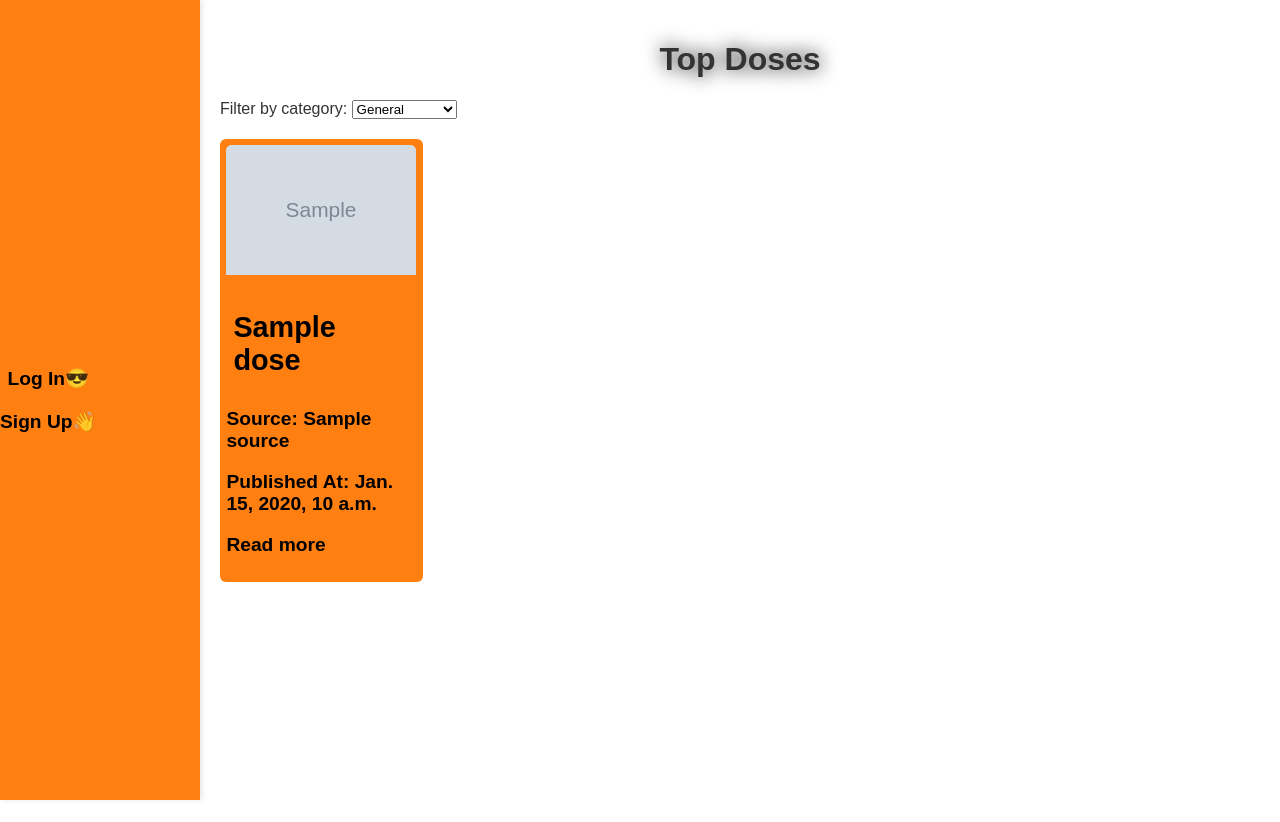
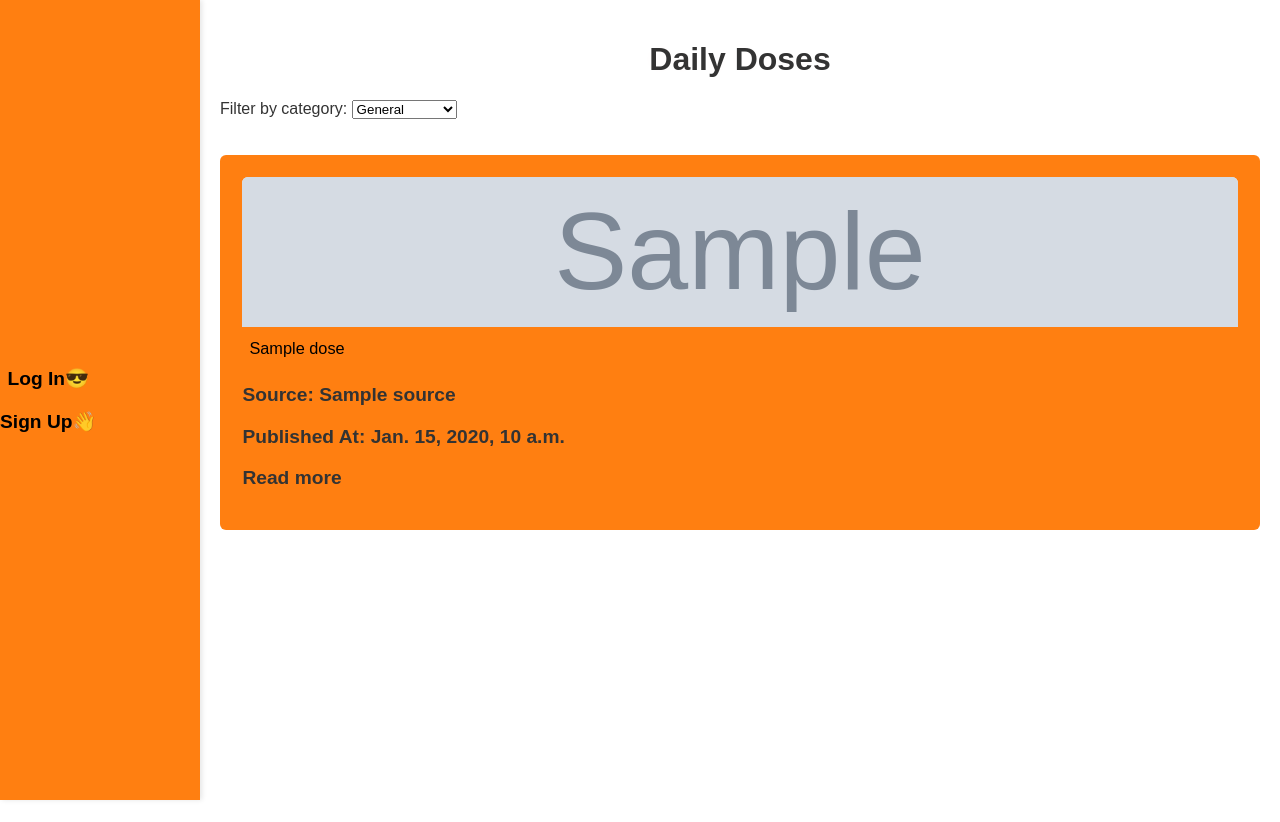
Before and after one commit to maviles7/dailydose, a Django app: template main_app/templates/doses/index.html in a window 1280 px wide. Shown: the top 822 px of the page. Run offline with Django 3.2, Linux system fonts and the light colour scheme; the template is opened without the code that fills it: most values are stand-ins (such as "Sample title", 1, 10 or a date in 2020); grey boxes marked "Sample" are stand-in pictures.

Commit message:
code sync

```diff
--- a/main_app/static/css/base.css
+++ b/main_app/static/css/base.css
@@ -85,7 +85,7 @@ main {
     text-shadow: 0 0 5px #ff7f11;
   }
   50% {
-    text-shadow: 0 0 20px black;
+    text-shadow: 0 0 20px transparent;
   }
   100% {
     text-shadow: 0 0 5px #ff7f11;
@@ -116,25 +116,36 @@ footer {
   margin-top: 40px;
 }
 
-
 /* card ui styling */
 
 .card {
-    width: 190px;
-    background:  #ff7f11;
-    padding: .4em;
+  position: relative;
+  overflow: hidden;
+  background: #ff7f11;
+  padding: 0.4em;
   border-radius: 6px;
+  flex: 1 1 calc(33.333% - 16px); /* Adjust the width of the cards */
+  box-sizing: border-box;
+  margin-bottom: 16px; /* Adjust the margin as needed */
+  &:hover {
+    transform: scale(1.05);
+  }
+}
+
+.card-link {
+  display: block;
+  text-decoration: none;
+  color: inherit;
+  padding: 16px; /* Adjust padding as needed */
+  border-radius: 8px; /* Optional: Add border radius to the card */
+  transition: transform 0.2s; /* Optional: Add transition for hover effect */
 }
 
 .card-image {
   background-color: rgb(236, 236, 236);
   width: 100%;
-    height: 130px;
+  height: 150px;
   border-radius: 6px 6px 0 0;
-  }
-
-  .card-image:hover {
-    transform: scale(0.98);
 }
 
 .category {
@@ -147,23 +158,15 @@ footer {
 
 .category:hover {
   cursor: pointer;
+
 }
 
 .heading {
-    font-weight: 600;
-    color:black;
+  font-size: 85%;
+  font-weight: 200;
+  color: black;
   padding: 7px;
-  }
-
-  .heading:hover {
-    cursor: pointer;
-  }
-
-  .author {
-    color: gray;
-    font-weight: 400;
-    font-size: 11px;
-    padding-top: 20px;
+  margin: 0;
 }
 
 .name {
@@ -174,8 +177,12 @@ footer {
   cursor: pointer;
 }
 
-
-
+.card-container {
+  display: flex;
+  flex-wrap: wrap;
+  gap: 16px; /* Adjust the gap between cards as needed */
+  justify-content: space-between;
+}
 
 /* Responsive styling */
 @media (max-width: 768px) {
--- a/main_app/templates/doses/index.html
+++ b/main_app/templates/doses/index.html
@@ -5,7 +5,7 @@
 
 
 {% block content %}
-  <h1>Top Doses</h1>
+  <h1>Daily Doses</h1>
 
     <form method="get" action="{% url 'dose-index' %}">
       <label for="category">Filter by category:</label>
```
Lines whose indentation alone changed are shown as unchanged.
